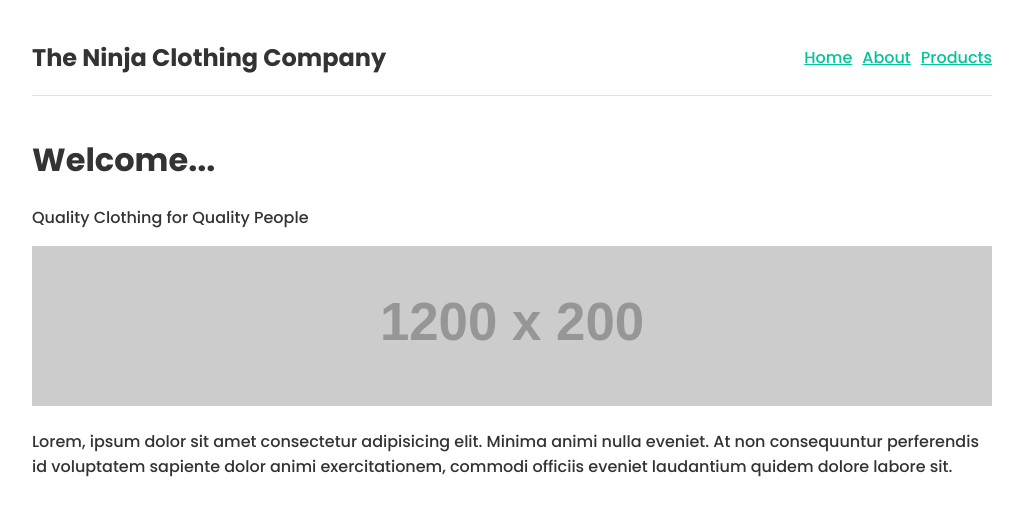
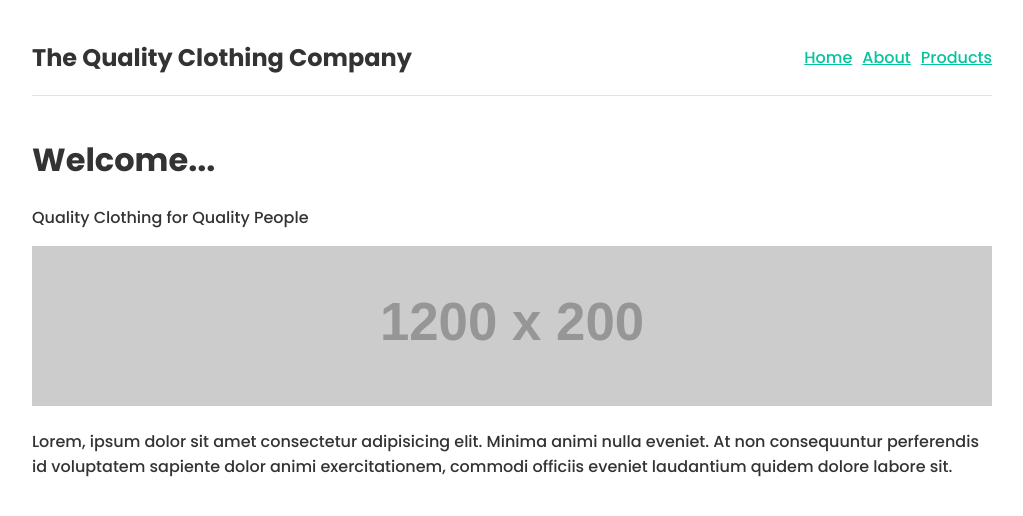
Before and after one commit to CoderRocha/react-router-v6, a React (Create React App) app: page / in a window 1280 px wide. Shown: the top 516 px of the page, without its empty margins (128-1151 px from the left). Built offline with nearby package versions, Linux system fonts and the light colour scheme.

Commit message:
updated company name

```diff
--- a/src/App.js
+++ b/src/App.js
@@ -14,7 +14,7 @@ function App() {
     <div className="App">
       <BrowserRouter>
         <nav>
-          <h1>The Ninja Clothing Company</h1>
+          <h1>The Quality Clothing Company</h1>
           <Link to="/">Home</Link>
           <Link to="/about">About</Link>
           <Link to="/products">Products</Link>
```
